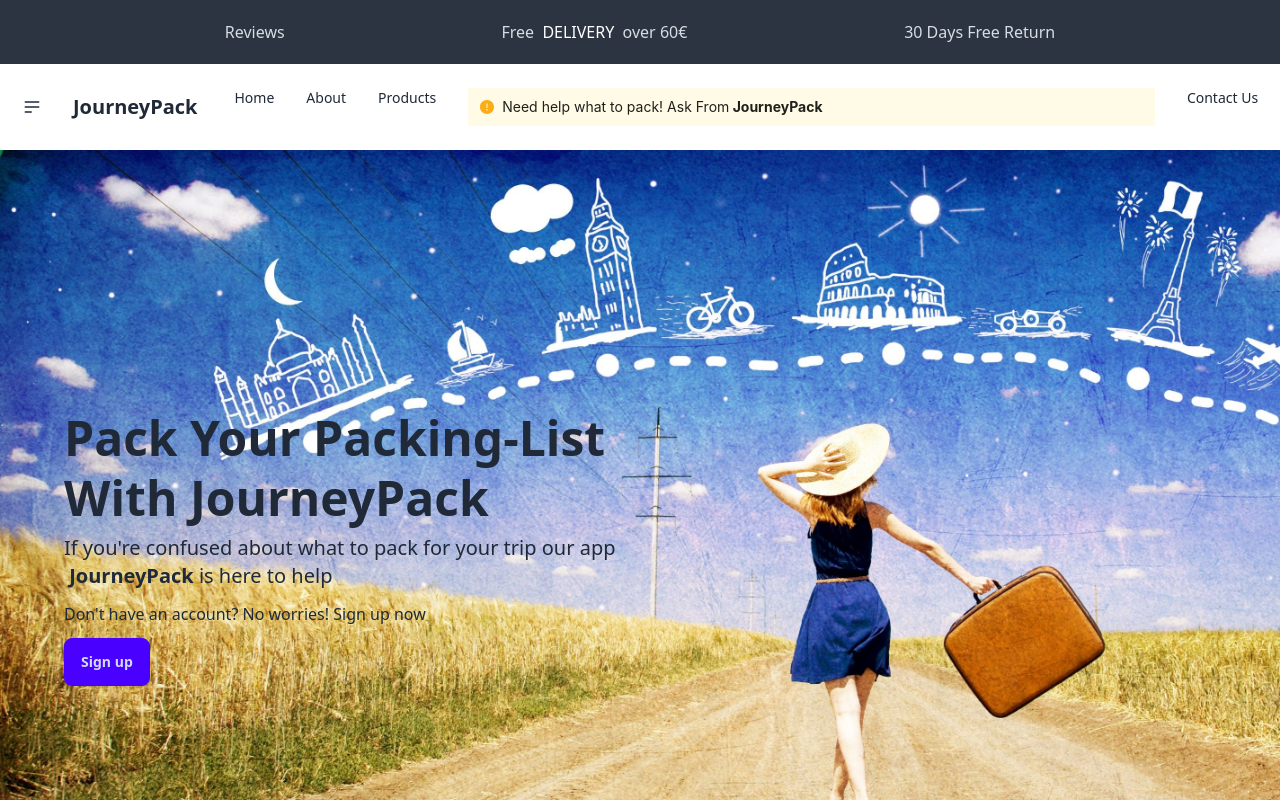
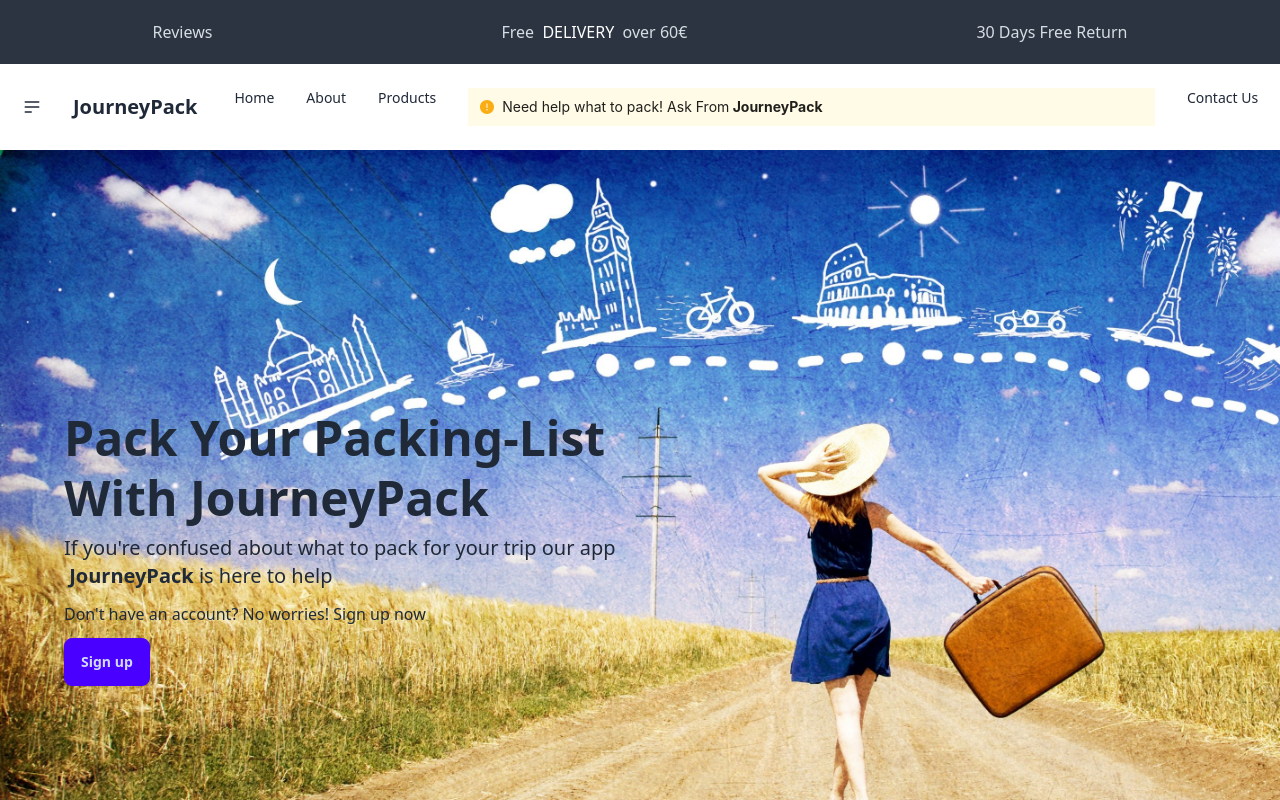
Before and after one commit to juyaamir/group4, a React (Vite) app in the folder frontend/: page / in a window 1280 px wide. Shown: the top 800 px of the page. Built offline with nearby package versions, Linux system fonts and the light colour scheme; a web font is replaced by a local one.

Commit message:
header component modified

```diff
--- a/frontend/src/components/Header.jsx
+++ b/frontend/src/components/Header.jsx
@@ -6,7 +6,7 @@ import Marquee from "react-fast-marquee";
 const Header = () => {
   return (
     <>
-      <div className="flex justify-evenly navbar bg-neutral text-neutral-content">
+      <div className="flex justify-around navbar bg-neutral text-neutral-content">
         <p>Reviews</p>
         <p>
           Free &nbsp;
```
